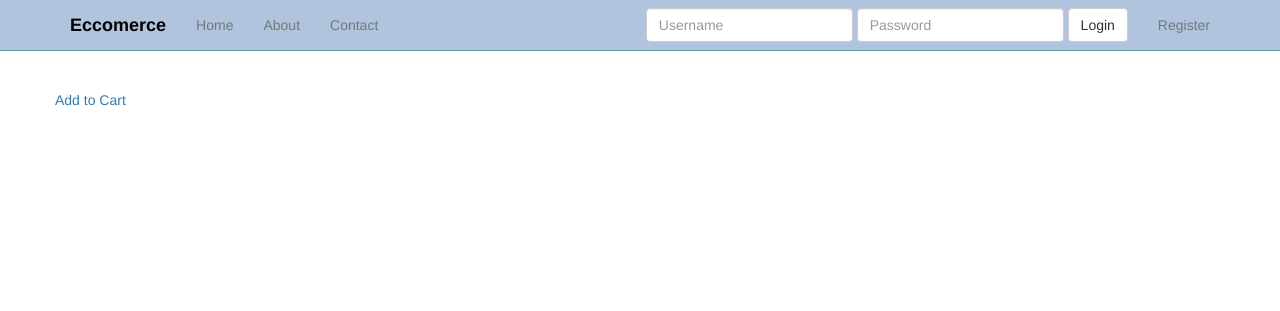
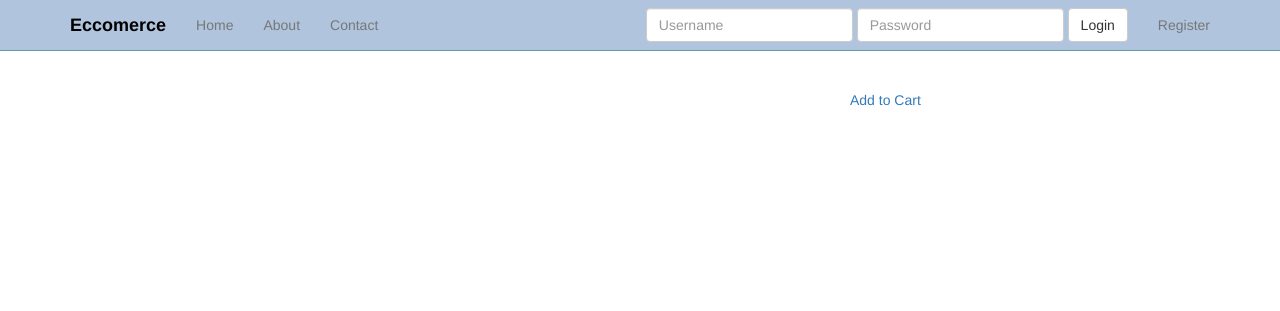
Before and after one commit to KartikShrikantHegde/Django_Ecommerce, a Django app: template src/products/templates/products/product_detail.html in a window 1280 px wide. Shown: the top 311 px of the page. Run offline with Django 3.2, Linux system fonts and the light colour scheme; the template is opened without the code that fills it, so the values that code supplies are empty; some libraries are stand-ins or nearby versions.

Commit message:
Changing Product layout detail page

```diff
--- a/src/products/templates/products/product_detail.html
+++ b/src/products/templates/products/product_detail.html
@@ -7,6 +7,8 @@
     {{ object.title }}
 </div>
 {#    if there  are more than one variation to our product#}
+
+<div class="col-sm-4">
     {% if object.variations_set.count > 1 %}
 <select class="form-control">
     {% for variations_obj in object.variations_set.all %}
@@ -18,4 +20,5 @@
     <br>
     <a href="#">Add to Cart</a>
 </div>
+</div>
 {% endblock %}
```
